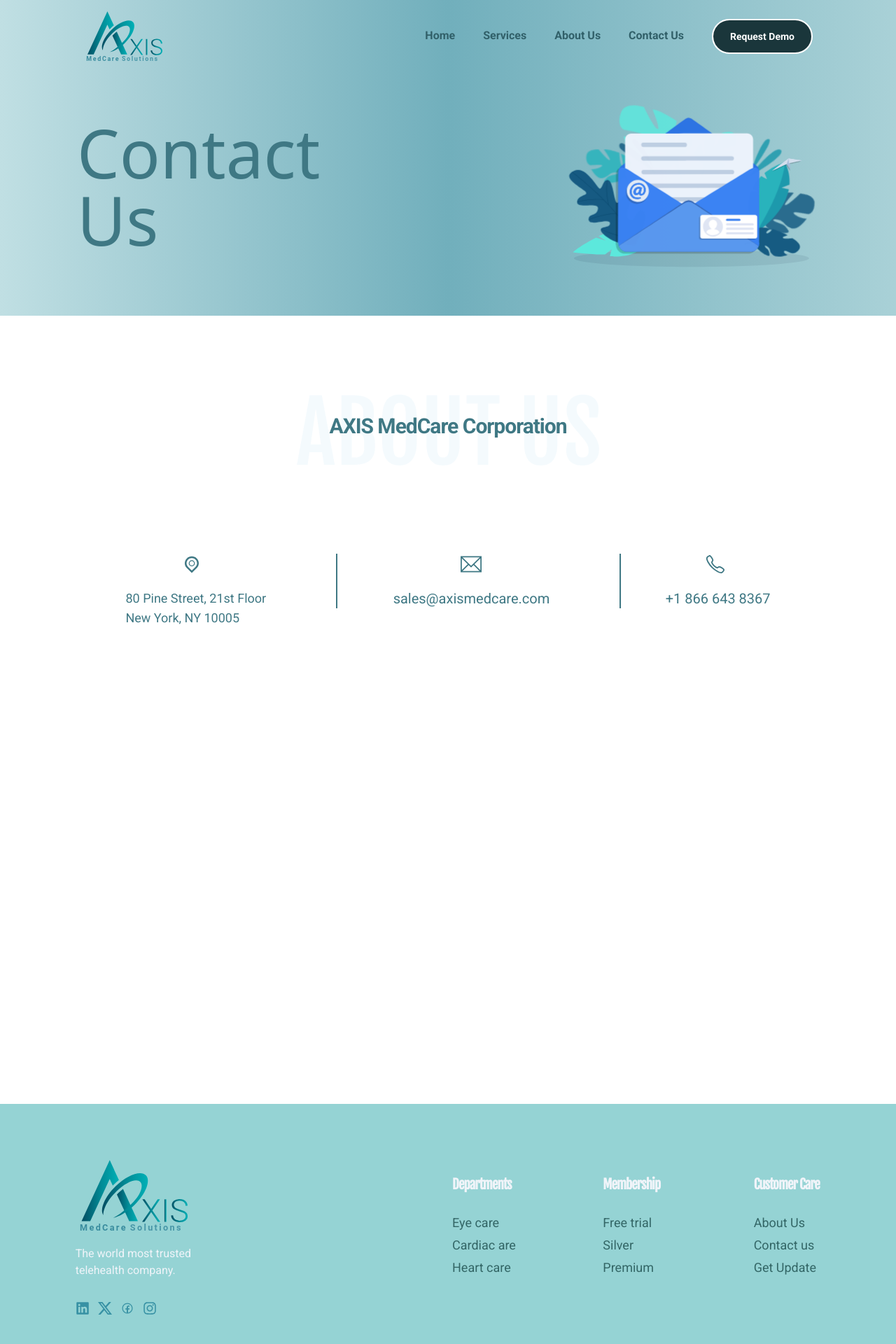
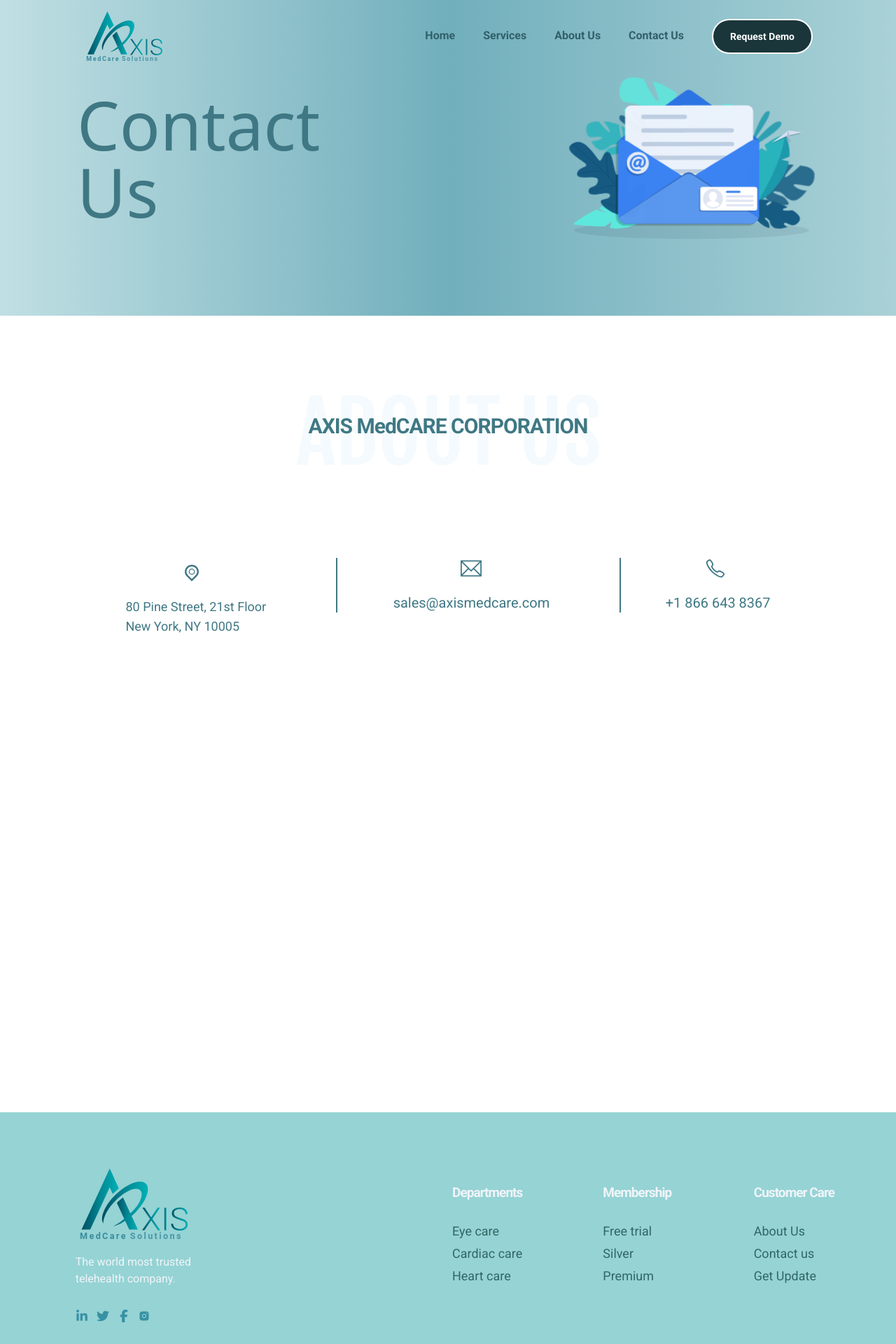
Before and after one commit to Axis-Coding-Solution/axis_madcare, a Next.js app: page /contactus in a window 1280 px wide. Shown: the top 1920 px of the page at 70% size. Built offline with nearby package versions, Linux system fonts and the light colour scheme.

Commit message:
code afzal....

```diff
--- a/src/app/(routes)/_components/contactus/contact.tsx
+++ b/src/app/(routes)/_components/contactus/contact.tsx
@@ -15,12 +15,12 @@
 
 const Header = () => {
   return (
-    <div className="flex justify-between px-[110px] items-center pt-20  bg-gradient-to-r from-[#C0DFE3] to-[#A9D1D7] via-[#71AFBC]">
-     <div className="font-sans text-[#3F7884] text-8xl  not-italic ">
+    <div className="flex   justify-between sm:px-[110px] items-center py-36 md:py-40  xl:py-10 sm:pt-20   bg-gradient-to-r from-[#C0DFE3] to-[#A9D1D7] via-[#71AFBC]">
+      <div className="font-sans flex mx-auto xl:mx-0  xl:flex-col text-[#3F7884] text-5xl sm:text-8xl   sm:pl-0   not-italic ">
         <h1 className=" ">Contact</h1>
         <span className="">Us</span>
       </div>
-      <div style={{ width: "35%", height: "35%" }} className="">
+      <div style={{ width: "35%", height: "35%" }} className="hidden xl:flex">
         <Lottie
           animationData={Contactusanimations}
           loop={true} // Set to true if you want the animation to loop
--- a/src/app/(routes)/_components/contactus/corporation.tsx
+++ b/src/app/(routes)/_components/contactus/corporation.tsx
@@ -7,32 +7,32 @@
   return (
     <>
       <div>
-        <div className="bg-[url('/assests/images/about-us.png')] mt-28 bg-no-repeat h-[20vh] bg-top ">
+        <div className="bg-[url('/assests/images/about-us.png')] mt-8 sm:mt-28 bg-no-repeat h-[20vh] bg-top ">
           <div className=" text-center   not-italic pt-7 text-[#3f7884] tracking-tighter  text-xl leading-[24px] font-normal ">
-            <h1 className="font-bold text-3xl">AXIS MedCare Corporation</h1>
+            <h1 className="font-bold sm:text-3xl">AXIS MedCARE CORPORATION</h1>
           </div>
         </div>
         <div>
-          <div className="flex flex-col lg:flex-row justify-evenly items-center mt-10 lg:divide-x-2  divide-[#3F7884] mx-20 cursor-pointer">
-            <div className=" mt-7 ">
-              <TiLocationOutline className="ml-20 text-3xl text-[#3F7884]" />
-              <p className="text-lg mt-5 text-[#3F7884]">
-                80 Pine Street, 21st Floor <br /> New York, NY 10005
+          <div className="flex flex-col lg:flex-row justify-evenly items-center lg:mt-10 lg:divide-x-2  divide-[#3F7884] mx-20 cursor-pointer">
+            <div className=" mt-5 lg:mt-10 ">
+              <TiLocationOutline className=" mx-auto sm:mx-0 sm:ml-20 text-3xl text-[#3F7884]" />
+              <p className=" text-[12px] sm:text-lg mt-5 text-[#3F7884]">
+                80 Pine Street, 21st Floor
+                <h3> New York, NY 10005</h3>
               </p>
             </div>
 
-             <div className="lg:pl-20">
+            <div className="lg:pl-20 mt-5 lg:mt-0">
               <TfiEmail className="ml-24 text-3xl text-[#3F7884]" />
               <p className="hover:underline mt-5 text-xl text-[#3F7884]">
                 sales@axismedcare.com
               </p>
             </div>
 
-            <div className="lg:pl-16">
-              <IoCallOutline className="ml-14 text-3xl text-[#3F7884]" />
-              <p className="text-xl mt-5 text-[#3F7884]">+1 866 643 8367</p>
+            <div className="lg:pl-16 mt-5 lg:mt-0">
+              <IoCallOutline className=" mx-auto sm:mx-0 sm:ml-14 text-3xl text-[#3F7884]" />
+              <p className="sm:text-xl mt-5 text-[#3F7884]">+1 866 643 8367</p>
             </div>
-
           </div>
         </div>
       </div>
--- a/src/app/(routes)/_components/main/blog.tsx
+++ b/src/app/(routes)/_components/main/blog.tsx
@@ -43,7 +43,7 @@
             {blogPosts.map((post, index) => (
               <div
                 key={index}
-                className="bg-white border rounded-xl border-gray-200  shadow-xl dark:bg-gray-800 dark:border-gray-700"
+                className="bg-white border rounded-xl border-gray-200  shadow-xl"
               >
                 <div className="">
                   <Image
--- a/src/app/(routes)/_components/main/footer.tsx
+++ b/src/app/(routes)/_components/main/footer.tsx
@@ -2,18 +2,124 @@
 import Image from "next/image";
 import Link from "next/link";
 import React from "react";
-import { FaLinkedin } from "react-icons/fa";
-import { BsTwitterX } from "react-icons/bs";
-import { LiaFacebook } from "react-icons/lia";
-import { FaInstagram } from "react-icons/fa";
+import { FaLinkedinIn } from "react-icons/fa6";
+import { FaTwitter } from "react-icons/fa";
+import { FaFacebookF } from "react-icons/fa6";
+import { PiInstagramLogoFill } from "react-icons/pi";
 
 function Footer() {
   return (
+    // <>
+    //   <div className="">
+    //     <div className="grid grid-cols-12 bg-[#95D3D4] gap-3  py-10   sm:pt-20 sm:pb-10  sm:pl-0">
+    //       <div className="sm:col-span-1 col-span-12  sm:text-start"></div>
+    //       <div className="sm:col-span-5 col-span-12  sm:text-start">
+    //         <div>
+    //           <Image
+    //             src="/svgs/d55bb295d2a8b570c3560064ee726527-ai (5).svg"
+    //             alt=""
+    //             height={80}
+    //             width={170}
+    //           />
+    //           <p className=" mt-5 not-italic font-normal text-[16px] text-[#F0F4F9]">
+    //             The world most trusted <br />
+    //             telehealth company.
+    //           </p>
+    //         </div>
+    //       </div>
+    //       <div className="sm:col-span-2 pt-4   col-span-12 text-start cursor-pointer">
+    //         <h1
+    //           className={`${fjalla.className}   not-italic text-[#f0f4f9] font-bold text-[19px] leading-[38px] tracking-tighter`}
+    //         >
+    //           Departments
+    //         </h1>
+    //         <h2 className="mt-5 hover:text-white  text-[#336666]  not-italic font-normal text-[18px] leading-[32px] ">
+    //           Eye care
+    //         </h2>
+    //         <h2 className=" hover:text-white  text-[#336666]  not-italic font-normal text-[18px] leading-[32px]">
+    //           Cardiac are
+    //         </h2>
+    //         <h2 className="  hover:text-white  text-[#336666]   not-italic font-normal text-[18px] leading-[32px]">
+    //           Heart care
+    //         </h2>
+    //       </div>
+    //       <div className="sm:col-span-2  pt-4   col-span-12 text-start cursor-pointer">
+    //         <h1
+    //           className={`${fjalla.className}  not-italic text-[#f0f4f9] font-bold text-[19px] leading-[38px] tracking-tighter`}
+    //         >
+    //           Membership
+    //         </h1>
+    //         <h2 className="mt-5  hover:text-white  text-[#336666]   not-italic font-normal text-[18px] leading-[32px]">
+    //           Free trial
+    //         </h2>
+    //         <h2 className="hover:text-white  text-[#336666]  not-italic font-normal text-[18px] leading-[32px]  ">
+    //           Silver
+    //         </h2>
+    //         <h2 className=" hover:text-white  text-[#336666]  not-italic font-normal text-[18px] leading-[32px]">
+    //           Premium
+    //         </h2>
+    //       </div>
+    //       <div className="sm:col-span-2 pt-4   col-span-12  text-start cursor-pointer">
+    //         <h1
+    //           className={`${fjalla.className} not-italic text-[#f0f4f9] font-bold text-[19px] leading-[38px] tracking-tighter`}
+    //         >
+    //           Customer Care
+    //         </h1>
+    //         <Link href="/aboutus">
+    //           <h2 className="mt-5 hover:text-white text-[#336666]  not-italic font-normal text-[18px] leading-[32px]">
+    //             About Us
+    //           </h2>
+    //         </Link>
+    //         <Link href="/contactus">
+    //           <h2 className="hover:text-white text-[#336666]   not-italic font-normal text-[18px] leading-[32px]">
+    //             Contact us
+    //           </h2>
+    //         </Link>
+    //         <h2 className="hover:text-white text-[#336666]  not-italic font-normal text-[18px] leading-[32px]">
+    //           Get Update
+    //         </h2>
+    //       </div>
+    //       <div className="sm:col-span-1 col-span-12"></div>
+    //       {/* <div className="sm:col-span-2 flex  col-span-12  text-start cursor-pointer">
+
+    //       <Link href="">
+    //       <h2 className="mt-5 hover:text-white text-[#336666]  not-italic font-normal text-[18px] leading-[32px]">
+    //         About Us
+    //       </h2>
+    //       </Link>
+    //       <Link href="/">
+    //       <h2 className="hover:text-white text-[#336666]   not-italic font-normal text-[18px] leading-[32px]">
+    //         Contact us
+    //       </h2>
+    //       </Link>
+    //       <h2 className="hover:text-white text-[#336666]  not-italic font-normal text-[18px] leading-[32px]">
+    //         Get Update
+    //       </h2>
+    //     </div> */}
+    //     <div className="sm:col-span-2 col-span-12 mt-5 mb-6">
+    //       <div className="flex  gap-3 cursor-pointer text-[#3791A4] items-center">
+    //         <FaLinkedin  size={20}  />
+    //         <BsTwitterX size={20}  />
+    //         <LiaFacebook size={20}  />
+    //         <FaInstagram size={20}  />
+    //       </div>
+    //       </div>
+    //     </div>
+    //     {/* <div className="bg-[#3791A4] py-10 pl-28 text-[#dbdbe9] not-italic  font-bold text-[13px] leading-[20px]">
+    //     <p>All rights Reserved &copy; Axis MedCare Solutions, 2024</p>
+    //   </div> */}
+    //   </div>
+    //   <div className="bg-[#3791A4] h-12 text-start sm:text-start lg:text-start text-xl p-2 sm:pl-28 lg:pl-0 text-[#dbdbe9] not-italic text-[0.8rem] xl:text-[13px] leading-[20px]">
+    //     <p className="ml-6 lg:ml-32 text-[12px] lg:text-[20px]">
+    //       All rights Reserved &copy; Axis MedCare Solutions, 2024
+    //     </p>
+    //   </div>
+    // </>
     <>
       <div className="">
-        <div className="grid grid-cols-12 bg-[#95D3D4] gap-3  pt-20 pb-10 pl-10 sm:pl-0">
-          <div className="sm:col-span-1 col-span-12  sm:text-start"></div>
-          <div className="sm:col-span-5 col-span-12  sm:text-start">
+        <div className="grid grid-cols-12 bg-[#95D3D4] gap-3 py-5 sm:pt-20 sm:pb-10 pl-10 sm:pl-0">
+          <div className="sm:col-span-1 col-span-12 sm:text-start"></div>
+          <div className="sm:col-span-5 col-span-6 sm:text-start">
             <div>
               <Image
                 src="/svgs/d55bb295d2a8b570c3560064ee726527-ai (5).svg"
@@ -21,93 +127,70 @@
                 height={80}
                 width={170}
               />
-              <p className=" mt-5 not-italic font-normal text-[16px] text-[#F0F4F9]">
-                The world most trusted <br />
+              <div className="mt-5 flex flex-col not-italic font-normal  sm:text-[16px] text-[#F0F4F9]">
+                <h1>The world most trusted </h1>
                 telehealth company.
-              </p>
+              </div>
             </div>
           </div>
-          <div className="sm:col-span-2 pt-4   col-span-12 text-start cursor-pointer">
-            <h1
-              className={`${fjalla.className}   not-italic text-[#f0f4f9] font-bold text-[19px] leading-[38px] tracking-tighter`}
-            >
+          <div className="sm:col-span-2 pt-10 sm:pt-4 col-span-6 text-start cursor-pointer">
+            <h1 className="not-italic text-[#f0f4f9] font-bold text-[19px] leading-[38px] tracking-tighter">
               Departments
             </h1>
-            <h2 className="mt-5 hover:text-white  text-[#336666]  not-italic font-normal text-[18px] leading-[32px] ">
+            <h2 className="mt-5 hover:text-white text-[#336666] not-italic font-normal text-[18px] leading-[32px]">
               Eye care
             </h2>
-            <h2 className=" hover:text-white  text-[#336666]  not-italic font-normal text-[18px] leading-[32px]">
-              Cardiac are
+            <h2 className="hover:text-white text-[#336666] not-italic font-normal text-[18px] leading-[32px]">
+              Cardiac care
             </h2>
-            <h2 className="  hover:text-white  text-[#336666]   not-italic font-normal text-[18px] leading-[32px]">
+            <h2 className="hover:text-white text-[#336666] not-italic font-normal text-[18px] leading-[32px]">
               Heart care
             </h2>
           </div>
-          <div className="sm:col-span-2  pt-4   col-span-12 text-start cursor-pointer">
-            <h1
-              className={`${fjalla.className}  not-italic text-[#f0f4f9] font-bold text-[19px] leading-[38px] tracking-tighter`}
-            >
+          <div className="sm:col-span-2 pt-4 col-span-6 text-start cursor-pointer">
+            <h1 className="not-italic text-[#f0f4f9] font-bold text-[19px] leading-[38px] tracking-tighter">
               Membership
             </h1>
-            <h2 className="mt-5  hover:text-white  text-[#336666]   not-italic font-normal text-[18px] leading-[32px]">
+            <h2 className="mt-5 hover:text-white text-[#336666] not-italic font-normal text-[18px] leading-[32px]">
               Free trial
             </h2>
-            <h2 className="hover:text-white  text-[#336666]  not-italic font-normal text-[18px] leading-[32px]  ">
+            <h2 className="hover:text-white text-[#336666] not-italic font-normal text-[18px] leading-[32px]">
               Silver
             </h2>
-            <h2 className=" hover:text-white  text-[#336666]  not-italic font-normal text-[18px] leading-[32px]">
+            <h2 className="hover:text-white text-[#336666] not-italic font-normal text-[18px] leading-[32px]">
               Premium
             </h2>
           </div>
-          <div className="sm:col-span-2 pt-4   col-span-12  text-start cursor-pointer">
-            <h1
-              className={`${fjalla.className} not-italic text-[#f0f4f9] font-bold text-[19px] leading-[38px] tracking-tighter`}
-            >
+          <div className="sm:col-span-2 pt-4 col-span-6 text-start cursor-pointer">
+            <h1 className="not-italic text-[#f0f4f9] font-bold text-[19px] leading-[38px] tracking-tighter">
               Customer Care
             </h1>
             <Link href="/aboutus">
-              <h2 className="mt-5 hover:text-white text-[#336666]  not-italic font-normal text-[18px] leading-[32px]">
+              <h2 className="mt-5 hover:text-white text-[#336666] not-italic font-normal text-[18px] leading-[32px]">
                 About Us
               </h2>
             </Link>
             <Link href="/contactus">
-              <h2 className="hover:text-white text-[#336666]   not-italic font-normal text-[18px] leading-[32px]">
+              <h2 className="hover:text-white text-[#336666] not-italic font-normal text-[18px] leading-[32px]">
                 Contact us
               </h2>
             </Link>
-            <h2 className="hover:text-white text-[#336666]  not-italic font-normal text-[18px] leading-[32px]">
+            <h2 className="hover:text-white text-[#336666] not-italic font-normal text-[18px] leading-[32px]">
               Get Update
             </h2>
           </div>
           <div className="sm:col-span-1 col-span-12"></div>
-          {/* <div className="sm:col-span-2 flex  col-span-12  text-start cursor-pointer">
-
-          <Link href="">
-          <h2 className="mt-5 hover:text-white text-[#336666]  not-italic font-normal text-[18px] leading-[32px]">
-            About Us
-          </h2>
-          </Link>
-          <Link href="/">
-          <h2 className="hover:text-white text-[#336666]   not-italic font-normal text-[18px] leading-[32px]">
-            Contact us
-          </h2>
-          </Link>
-          <h2 className="hover:text-white text-[#336666]  not-italic font-normal text-[18px] leading-[32px]">
-            Get Update
-          </h2>
-        </div> */}
-        <div className="sm:col-span-2 col-span-12 mt-5 mb-6">
-          <div className="flex  gap-3 cursor-pointer text-[#3791A4] items-center">
-            <FaLinkedin  size={20}  />
-            <BsTwitterX size={20}  />
-            <LiaFacebook size={20}  />
-            <FaInstagram size={20}  />
-          </div>
+          <div className="sm:col-span-5 col-span-12">
+            <div className="sm:col-span-2 col-span-12 mt-5 mb-5">
+              <div className="flex gap-3 cursor-pointer text-[#3791A4] items-center">
+                <FaLinkedinIn className="sm:text-lg" />
+                <FaTwitter className="md:text-lg" />
+                <FaFacebookF className="md:text-lg" />
+                <PiInstagramLogoFill />
+              </div>
+            </div>
           </div>
         </div>
-        {/* <div className="bg-[#3791A4] py-10 pl-28 text-[#dbdbe9] not-italic  font-bold text-[13px] leading-[20px]">
-        <p>All rights Reserved &copy; Axis MedCare Solutions, 2024</p>
-      </div> */}
       </div>
       <div className="bg-[#3791A4] h-12 text-start sm:text-start lg:text-start text-xl p-2 sm:pl-28 lg:pl-0 text-[#dbdbe9] not-italic text-[0.8rem] xl:text-[13px] leading-[20px]">
         <p className="ml-6 lg:ml-32 text-[12px] lg:text-[20px]">
--- a/src/app/_styles/index.css
+++ b/src/app/_styles/index.css
@@ -19,7 +19,8 @@
 }
 
 .swiper {
-
+  background: #95d3d4;
+  padding:42px 0px;
 }
 
 @media (max-width: 320px) {
```
Also changed, not shown: src/app/(routes)/_components/aboutus/about.tsx (+74 -17 lines), src/app/(routes)/_components/aboutus/banner.tsx (+15 -7 lines), src/app/(routes)/_components/main/demo.tsx (+4 -4 lines), src/app/(routes)/_components/main/our-services.tsx (+33 -44 lines), src/app/(routes)/_components/main/slider.tsx (+4 -3 lines).
